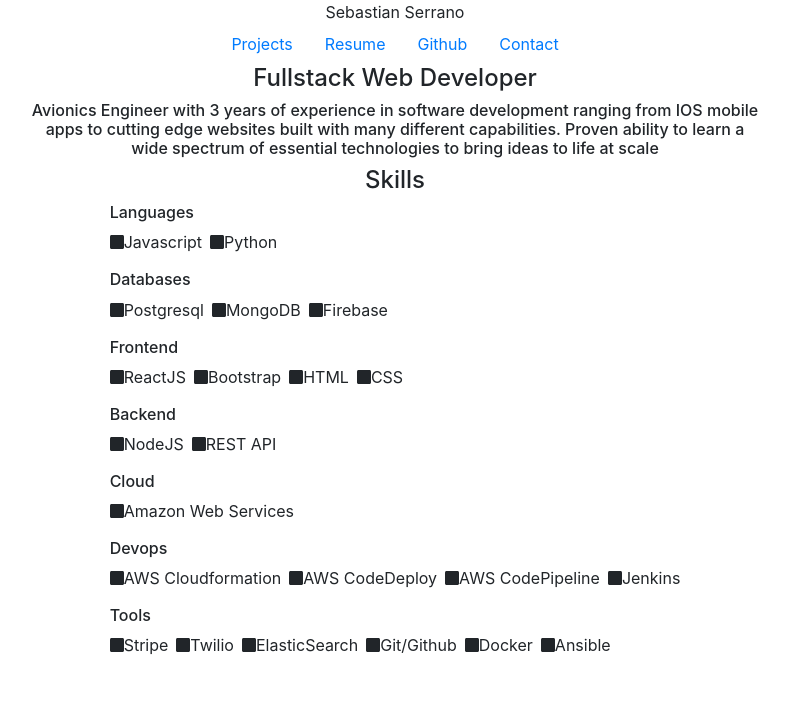
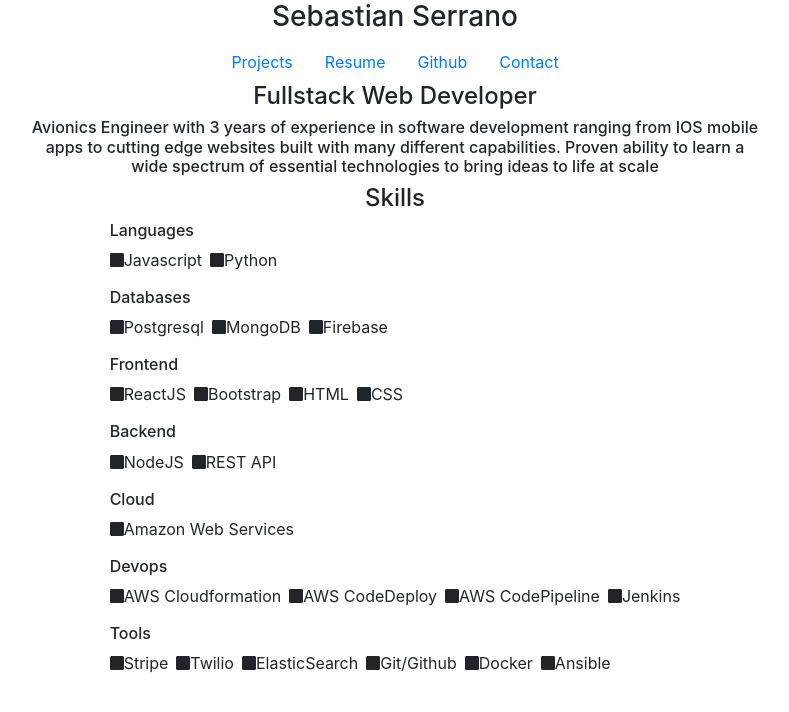
Before and after one commit to sebastianserrano/portfolio, a React (Create React App) app in the folder app/: page / in a window 1280 px wide. Shown: the top 712 px of the page, without its empty margins (245-1034 px from the left). Built offline with nearby package versions, Linux system fonts and the light colour scheme.

Commit message:
SYNTAX fixed header structure to include heading

```diff
--- a/app/src/home/header/Header.jsx
+++ b/app/src/home/header/Header.jsx
@@ -6,7 +6,9 @@
   return (
     <div className="container-fluid">
       <div className="row justify-content-center">
-        <header>{text}</header>
+        <header>
+          <h3>{text}</h3>
+        </header>
       </div>
     </div>
   );
```
